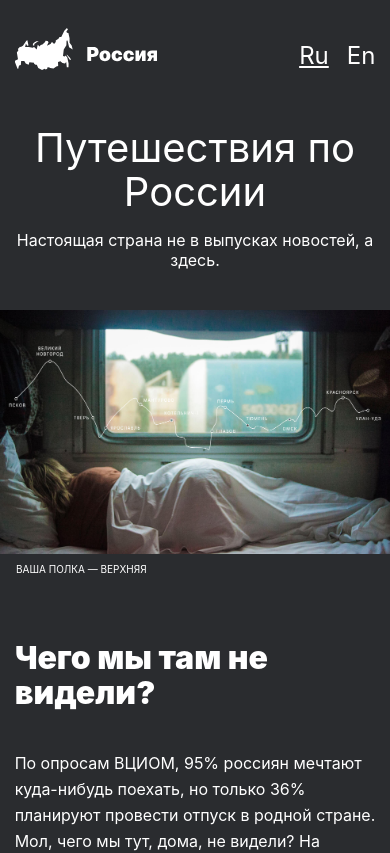
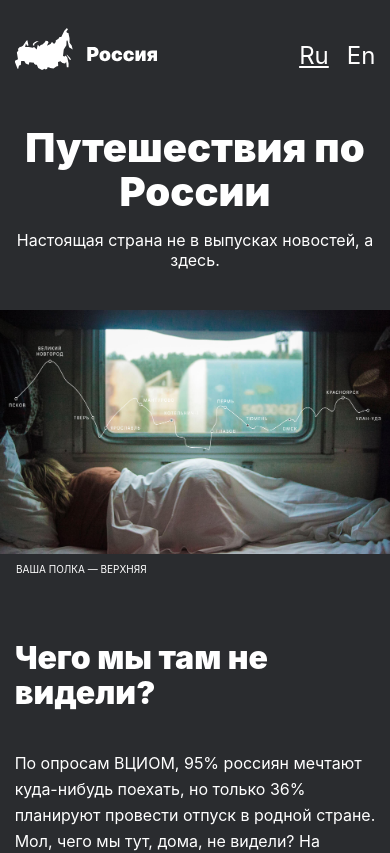
Before and after one commit to HuXT-HuXT/russian-travel, a plain HTML site: page index.html in a window 390 px wide. Shown: the top 853 px of the page. Drawn offline with Linux system fonts and the light colour scheme.

Commit message:
3nd_project

```diff
--- a/blocks/cover/__title/cover__title.css
+++ b/blocks/cover/__title/cover__title.css
@@ -20,7 +20,7 @@
   }
 }
 
-@media screen and (max-width: 320px) {
+@media screen and (max-width: 425px) {
   .cover__title {
     width: 80%;
     font-size: 2rem;
--- a/blocks/lead/__title/lead__title.css
+++ b/blocks/lead/__title/lead__title.css
@@ -9,10 +9,18 @@
   font-weight: 900;
 }
 
+@media screen and (max-width: 700px) {
+  .lead__title {
+    font-size: 3.5rem;
+    line-height: 3.75rem;
+    font-weight: 900;
+  }
+}
+
 @media screen and (max-width: 425px) {
   .lead__title {
     font-size: 2.5rem;
     line-height: 2.75rem;
-    font-weight: 400;
+    font-weight: 900;
   }
 }
--- a/blocks/places/__title-part/place__title-part.css
+++ b/blocks/places/__title-part/place__title-part.css
@@ -7,7 +7,7 @@
   justify-content: space-between;
 }
 
-@media screen and (max-width: 320px) {
+@media screen and (max-width: 425px) {
   .place__title-part {
     flex-direction: column;
     flex-wrap: nowrap;
```
